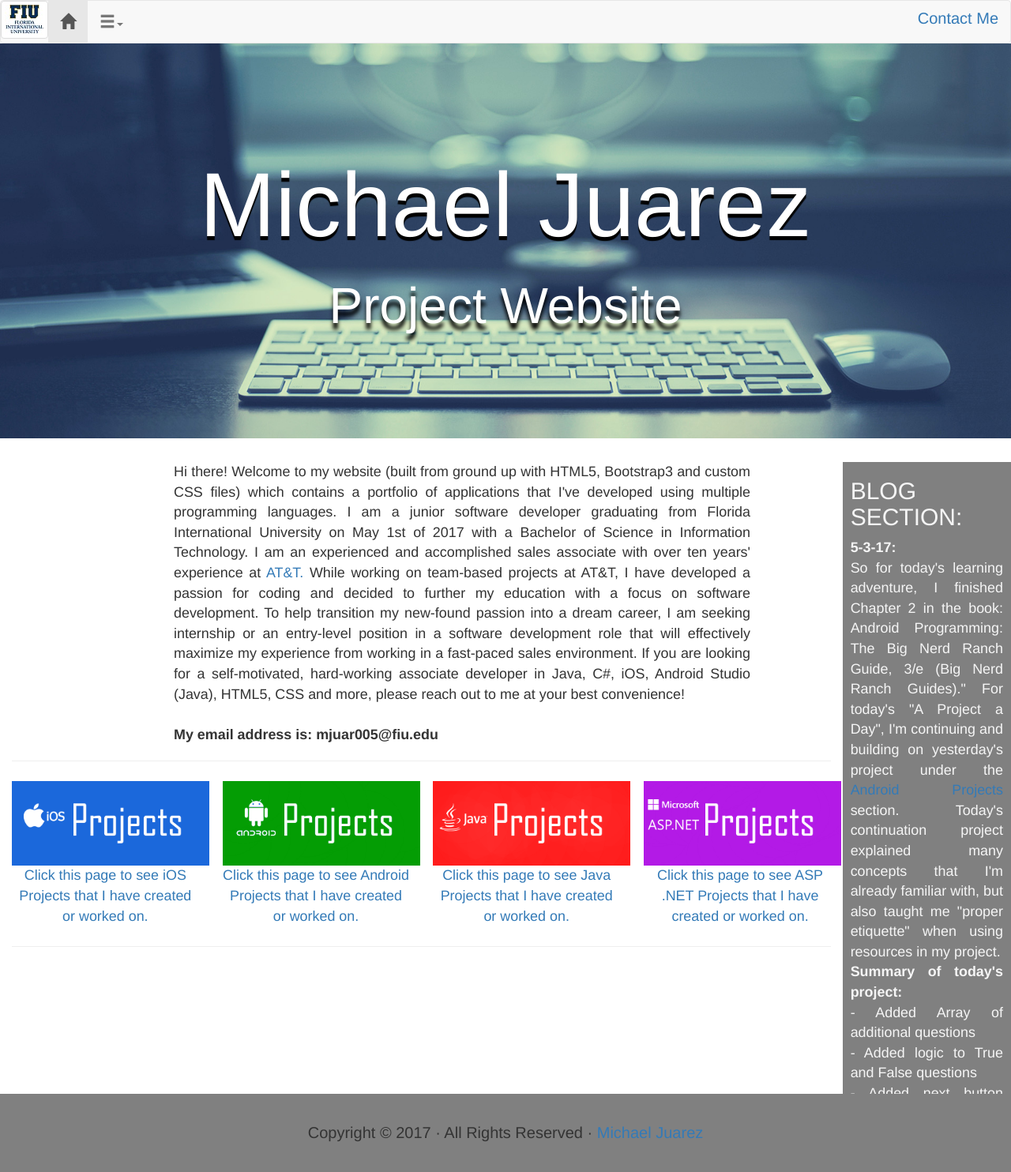
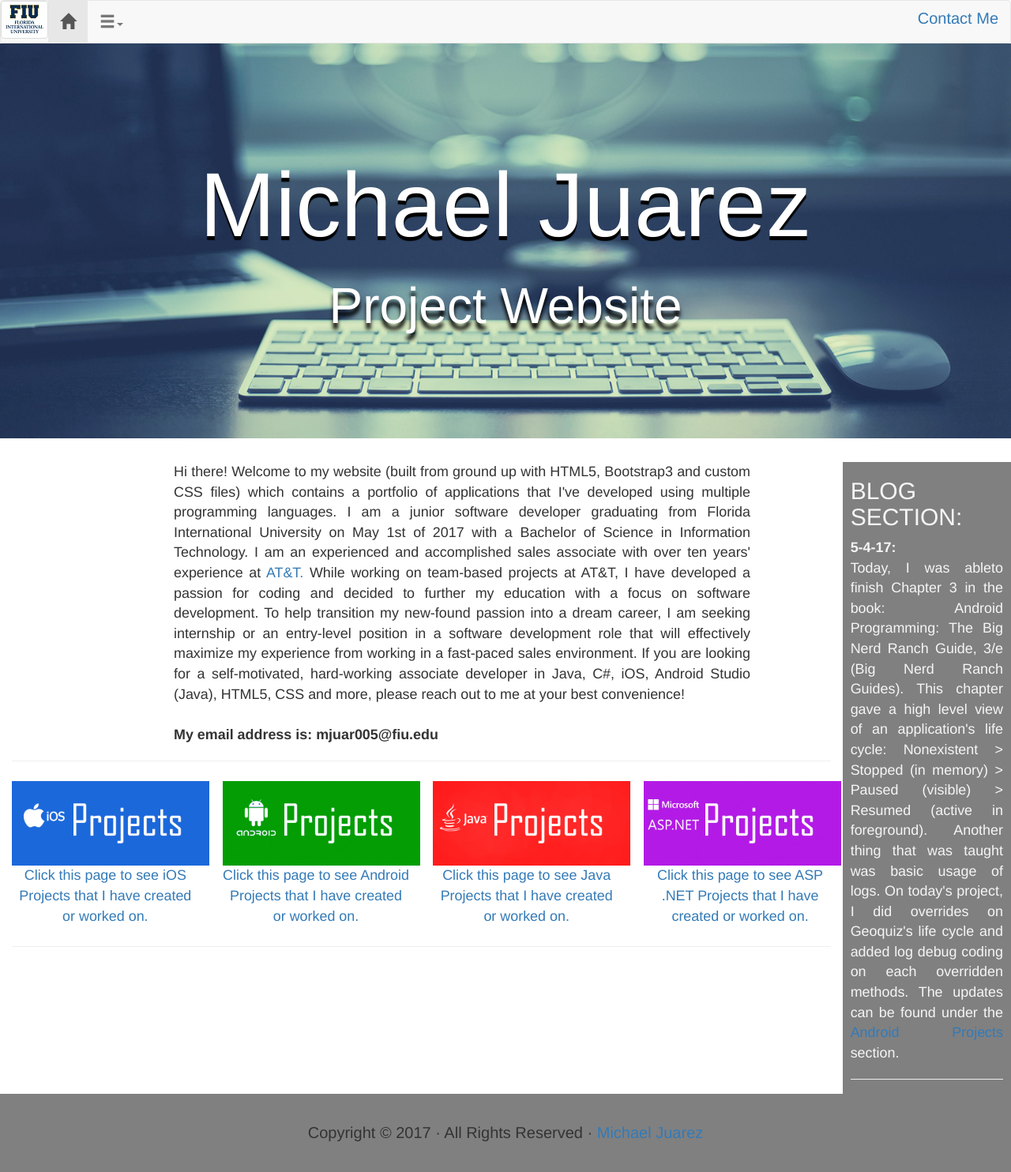
Before and after one commit to MikeJuarez/MikeJuarez.github.io, a Jekyll site: the page index.html, which Jekyll copies as it is, in a window 1280 px wide. Shown: the whole page at 79% size. Built offline with Jekyll 4.4.1, drawn with Linux system fonts in a browser that asks for light colours.

Commit message:
5-4-17 update
- Updated blog section
- Added to Geoquiz project

```diff
--- a/Android Projects.html
+++ b/Android Projects.html
@@ -70,7 +70,7 @@
 
 <div class="container">
   <div class="row">
-    <div class="col-sm-3 text-center"><b>*5-2-17 through 5-3-17*</b><br/>
+    <div class="col-sm-3 text-center"><b>*5-2-17 through 5-4-17*</b><br/>
     Geoquiz
     <div class="gitsection">
     	<a href="https://github.com/MikeJuarez/5.2.17-Android-Geoquiz">https://github.com/MikeJuarez/5.2.17-Android-Geoquiz</a>
@@ -81,7 +81,8 @@
     - True, False, Next button <br/>
     - TextView <br/>
     - Toasts<br/>
-    - Question Array
+    - Question Array <br/>
+    - Logging (5-4-17)
     </div>
   </div>
 </div>
--- a/index.html
+++ b/index.html
@@ -119,6 +119,10 @@
   <div class="textblog">
   <h2>BLOG SECTION:</h2>
 
+  <b>5-4-17:</b><br/>
+  Today, I was ableto finish Chapter 3 in the book: Android Programming: The Big Nerd Ranch Guide, 3/e (Big Nerd Ranch Guides).  This chapter gave a high level view of an application's life cycle: Nonexistent > Stopped (in memory) > Paused (visible) > Resumed (active in foreground).  Another thing that was taught was basic usage of logs.  On today's project, I did overrides on Geoquiz's life cycle and added log debug coding on each overridden methods.  The updates can be found under the <a href="Android Projects">Android Projects</a> section.
+  <hr><br/><br/>
+
   <b>5-3-17:</b><br/>
   So for today's learning adventure, I finished Chapter 2 in the book: Android Programming: The Big Nerd Ranch Guide, 3/e (Big Nerd Ranch Guides)."  For today's "A Project a Day", I'm continuing and building on yesterday's project under the <a href="Android Projects">Android Projects</a> section.  Today's continuation project explained many concepts that I'm already familiar with, but also taught me "proper etiquette" when using resources in my project. <br />
   <b>Summary of today's project:</b><br/>
```
